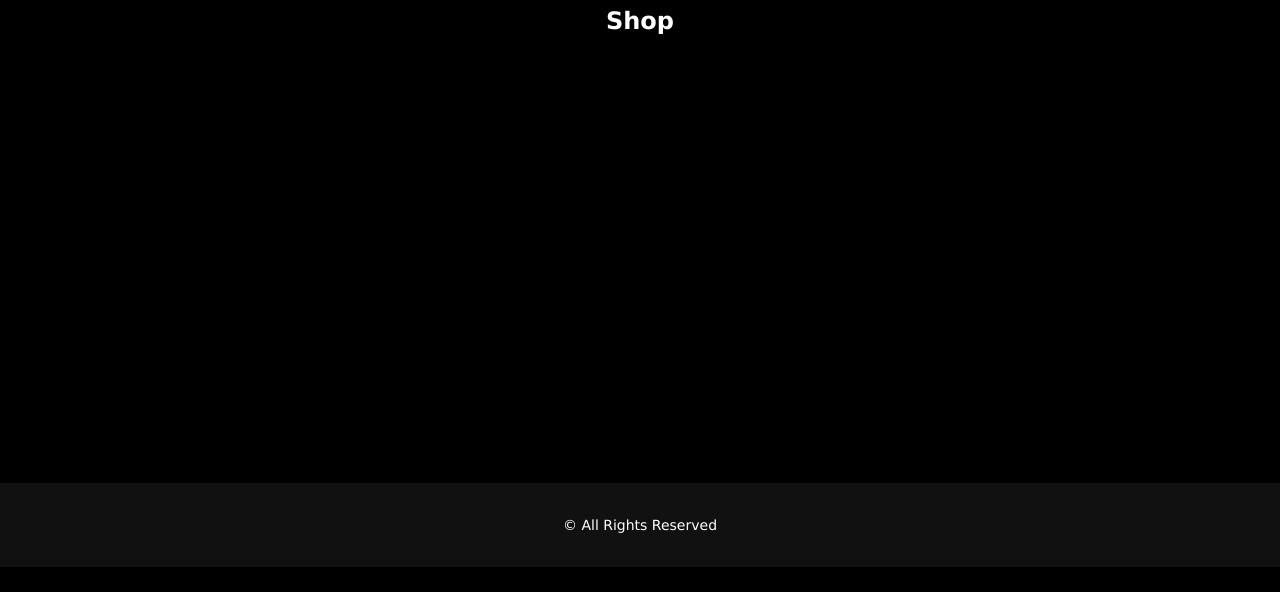
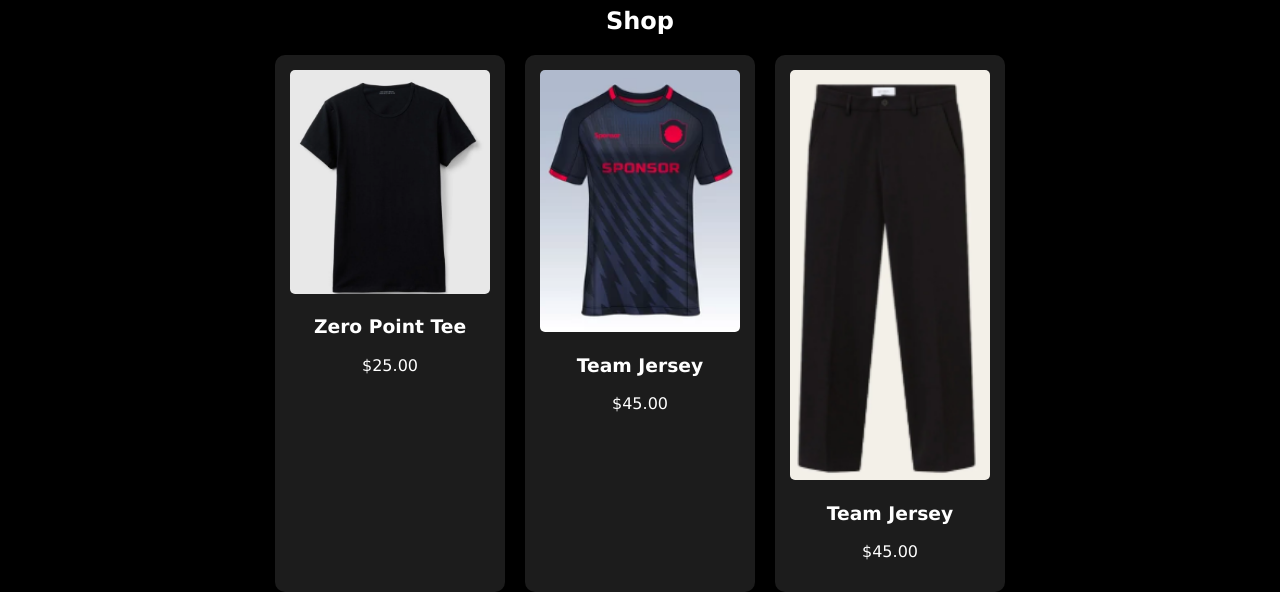
Before and after one commit to justLexon/ZeroPointWebsite, a plain HTML site: page website/pages/Shop.html in a window 1280 px wide. Shown: the part 233-825 px from the top of the page. Before the commit the page ends 800 px from the top, so only its background shows below. Drawn offline with Linux system fonts and the light colour scheme.

Commit message:
Added Cards For Shop Page

```diff
--- a/website/pages/Shop.html
+++ b/website/pages/Shop.html
@@ -27,6 +27,27 @@
 
             <h2>Shop</h2>
 
+            <div class="shop-container">
+
+                <div class="product-card">
+                    <img src="../images/Shirt1.png" alt="Shirt 1">
+                    <h3>Zero Point Tee</h3>
+                    <p>$25.00</p>
+                </div>
+
+                <div class="product-card">
+                    <img src="../images/Jersey1.png" alt="Jersey 1">
+                    <h3>Team Jersey</h3>
+                    <p>$45.00</p>
+                </div>
+
+                <div class="product-card">
+                    <img src="../images/Pants1.png" alt="Pants 1">
+                    <h3>Team Jersey</h3>
+                    <p>$45.00</p>
+                </div>
+            </div>
+
         </main>
 
         <footer class="bottom-footer">
--- a/website/style.css
+++ b/website/style.css
@@ -122,3 +122,32 @@ body {
     display: block;
     margin: 0 auto;
   }
+
+  .shop-container {
+  display: flex;
+  flex-wrap: wrap;
+  gap: 20px;
+  justify-content: center;
+  margin-top: 20px;
+}
+
+.product-card {
+  width: 200px;
+  background-color: #1c1c1c;
+  color: white;
+  padding: 15px;
+  border-radius: 10px;
+  text-align: center;
+  box-shadow: 0 0 10px rgba(0,0,0,0.3);
+  transition: transform 0.2s;
+}
+
+.product-card:hover {
+  transform: scale(1.05);
+}
+
+.product-card img {
+  width: 100%;
+  height: auto;
+  border-radius: 5px;
+}
```
Also changed, not shown: website/images/Jersey1.png (added), website/images/Pants1.png (added), website/images/Shirt1.png (added).
